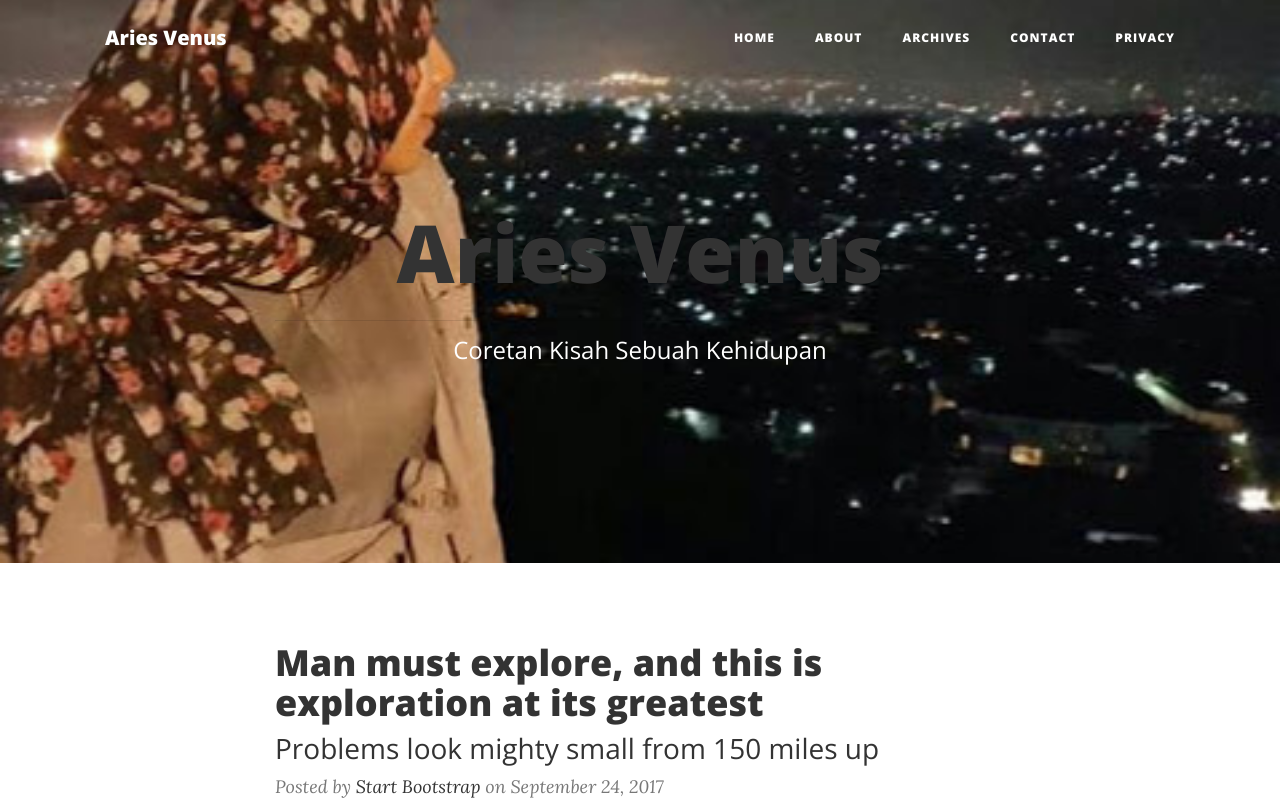
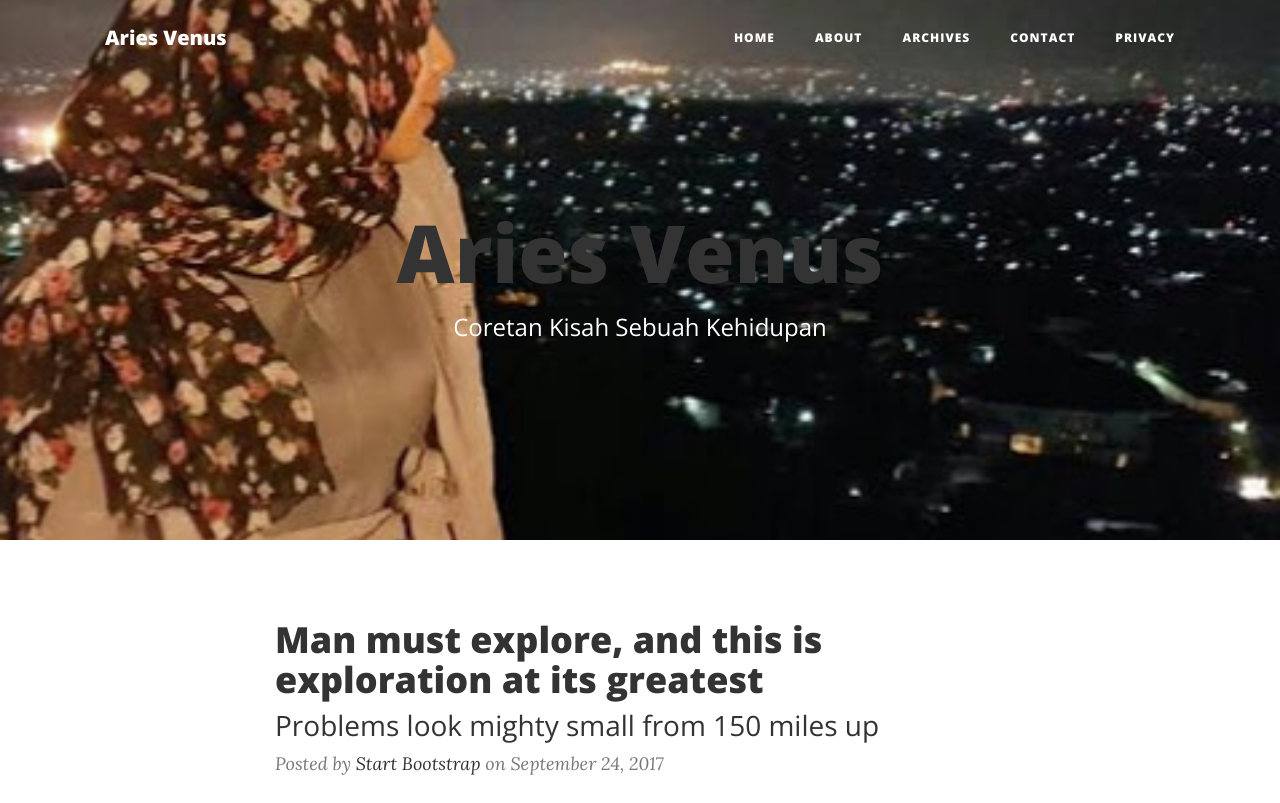
Before and after one commit to ariesvenus/ariesvenus.github.io, a website: page index.html in a window 1280 px wide. Shown: the top 803 px of the page. Drawn offline with nearby package versions, Linux system fonts and the light colour scheme.

Commit message:
Update index.html

```diff
--- a/index.html
+++ b/index.html
@@ -80,7 +80,6 @@
           <div class="col-lg-8 col-md-10 mx-auto">
             <div class="site-heading">
               <h1 class="nav-item"><a class="nav-link" href="index.html" title="Aries Venus">Aries Venus</a></h1>
-              <hr class="small">
               <span class="subheading">Coretan Kisah Sebuah Kehidupan</span>
             </div>
           </div>
```
